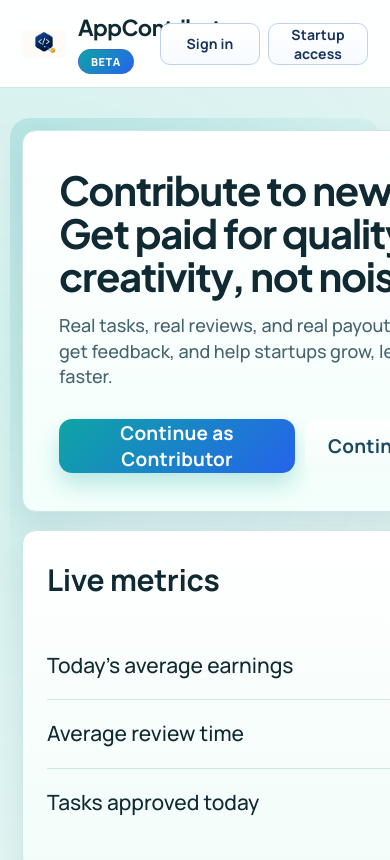
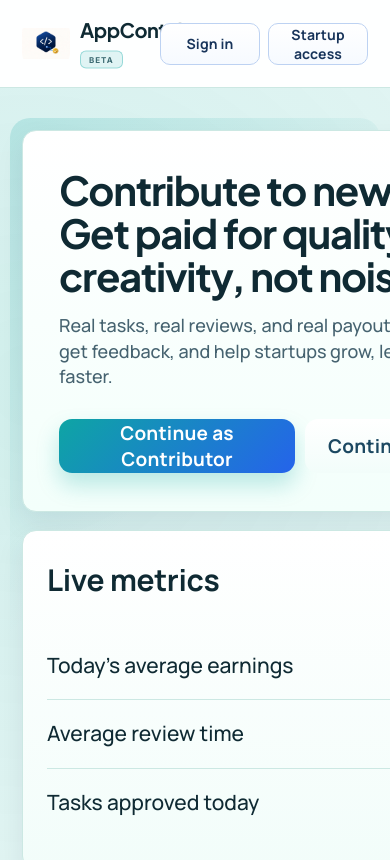
Before and after one commit to tudorp06/Task-Platform-with-Currency, a plain HTML site: page frontend/index.html in a window 390 px wide. Shown: the top 860 px of the page. Drawn offline with Linux system fonts and the light colour scheme; no server answers.

Commit message:
Same logo edit

```diff
--- a/frontend/index.html
+++ b/frontend/index.html
@@ -7,7 +7,7 @@
     <link rel="icon" type="image/png" href="./brand-mark.png?v=1" />
     <link rel="shortcut icon" href="./brand-mark.png?v=1" />
     <link rel="apple-touch-icon" href="./brand-mark.png?v=1" />
-    <link rel="stylesheet" href="./styles.css?v=8" />
+    <link rel="stylesheet" href="./styles.css?v=9" />
   </head>
   <body>
     <header class="navbar">
--- a/frontend/styles.css
+++ b/frontend/styles.css
@@ -47,11 +47,11 @@ body {
 .brand-box {
   display: inline-flex;
   align-items: center;
-  gap: 16px;
-  padding: 4px 0;
+  gap: 14px;
+  padding: 0;
   margin: 0;
   min-width: 0;
-  max-width: min(100%, 420px);
+  max-width: min(100%, 520px);
   border: none;
   background: none;
   border-radius: 0;
@@ -62,9 +62,9 @@ body {
 }
 
 .brand-logo-image {
-  width: 48px;
-  height: 48px;
-  border-radius: 12px;
+  width: 56px;
+  height: 56px;
+  border-radius: 14px;
   object-fit: contain;
   border: none;
   background: transparent;
@@ -73,42 +73,48 @@ body {
   display: block;
 }
 
+/* One horizontal line: wordmark + compact BETA, vertically aligned with logo */
 .brand-text {
-  display: flex;
-  align-items: flex-start;
-  flex-direction: column;
-  justify-content: center;
-  gap: 10px;
-  padding: 2px 0 0;
+  display: inline-flex;
+  flex-direction: row;
+  align-items: center;
+  flex-wrap: wrap;
+  gap: 10px 12px;
+  padding: 0;
   min-width: 0;
 }
 
 .brand-text strong {
   font-family: "Plus Jakarta Sans", Inter, "Segoe UI", sans-serif;
   font-size: 26px;
-  line-height: 1.2;
+  line-height: 1.1;
   letter-spacing: -0.025em;
   margin: 0;
   padding: 0;
-  display: block;
-}
-
+  display: inline-block;
+  flex-shrink: 0;
+}
+
+/* Small tag after the name — not a second row */
 .brand-version-chip {
   display: inline-flex;
   align-items: center;
   justify-content: center;
-  padding: 6px 14px;
-  border-radius: 999px;
-  font-size: 11px;
-  font-weight: 800;
-  letter-spacing: 0.06em;
+  padding: 3px 9px;
+  border-radius: 6px;
+  font-family: Inter, system-ui, sans-serif;
+  font-size: 9px;
+  font-weight: 700;
+  letter-spacing: 0.14em;
   text-transform: uppercase;
-  color: #ffffff;
-  background: linear-gradient(135deg, var(--primary) 0%, var(--secondary) 100%);
-  border: 1px solid rgba(124, 58, 237, 0.28);
+  color: #3d6b73;
+  background: rgba(14, 165, 164, 0.12);
+  border: 1px solid rgba(14, 165, 164, 0.35);
   white-space: nowrap;
   margin: 0;
-  line-height: 1.2;
+  line-height: 1.25;
+  flex-shrink: 0;
+  transform: translateY(0.5px);
 }
 
 .nav-actions {
@@ -1602,28 +1608,27 @@ textarea:focus {
 
   .brand-box {
     max-width: 100%;
-    gap: 12px;
-    padding: 2px 0;
+    gap: 10px;
   }
 
   .brand-logo-image {
-    width: 44px;
-    height: 44px;
+    width: 48px;
+    height: 48px;
   }
 
   .brand-text {
-    gap: 8px;
-    padding: 1px 0 0;
+    gap: 8px 10px;
   }
 
   .brand-text strong {
-    font-size: 22px;
-    line-height: 1.22;
+    font-size: 20px;
+    line-height: 1.12;
   }
 
   .brand-version-chip {
-    padding: 5px 12px;
-    letter-spacing: 0.05em;
+    font-size: 8px;
+    padding: 3px 8px;
+    letter-spacing: 0.12em;
   }
 
   h1 {
```
Also changed, not shown: frontend/dashboard.html (+1 -1 lines), frontend/onboarding.html (+1 -1 lines), frontend/startup-onboarding.html (+1 -1 lines), frontend/tasks.html (+1 -1 lines).
